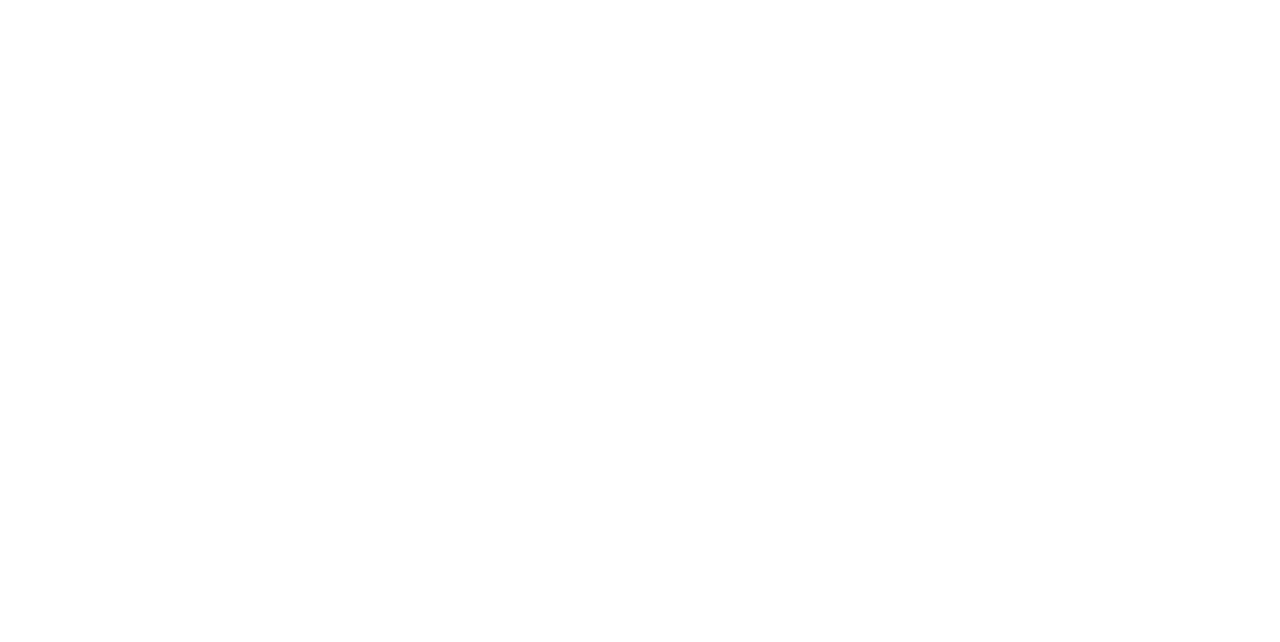
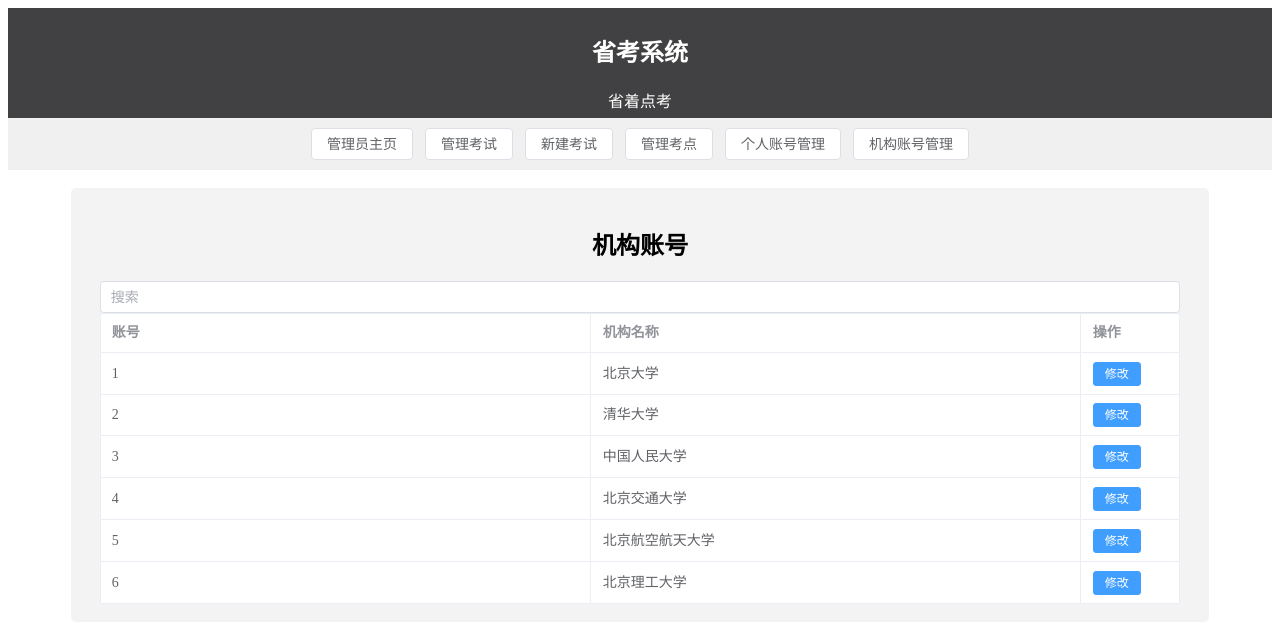
Before and after one commit to RTLiang/exam-manage-frontend, a Nuxt app: page /admin/institution_account in a window 1280 px wide. Shown: the top 642 px of the page. Built offline with nearby package versions, Linux system fonts and the light colour scheme.

Commit message:
机构账号

```diff
--- a/pages/admin/individual_account.vue
+++ b/pages/admin/individual_account.vue
@@ -13,6 +13,8 @@
                 <el-table-column prop="email" label="电子邮箱" required />
                 <el-table-column prop="Id_number" label="身份证号" required />
                 <el-table-column prop="institution" label="所属机构" />
+                <el-table-column prop="whitelisted" label="是否是白名单" sortable :formatter="ShiFouType"
+                    :filter-method="filterIsWhitelisted" />
                 <el-table-column label="操作" width="100">
                     <template v-slot="scope">
                         <el-button @click="handleEdit(scope.row)" type="primary" size="small">修改</el-button>
@@ -38,6 +40,7 @@ export default {
                     phone_number: '13812345678',
                     email: 'liming@example.com',
                     Id_number: '420101199001011234',
+                    whitelisted: false,
                 },
                 {
                     id: 2,
@@ -45,7 +48,8 @@ export default {
                     phone_number: '13698765432',
                     email: 'wangxiaohong@example.com',
                     Id_number: '420102199002021234',
-                    institution: '清华大学'
+                    institution: '清华大学',
+                    whitelisted: false,
                 },
                 {
                     id: 3,
@@ -53,7 +57,8 @@ export default {
                     phone_number: '15888888888',
                     email: 'zhaowei@example.com',
                     Id_number: '420103199003031234',
-                    institution: '中国人民大学'
+                    institution: '中国人民大学',
+                    whitelisted: false,
                 },
                 {
                     id: 4,
@@ -61,7 +66,8 @@ export default {
                     phone_number: '15111111111',
                     email: 'lili@example.com',
                     Id_number: '420104199004041234',
-                    institution: '北京交通大学'
+                    institution: '北京交通大学',
+                    whitelisted: true,
                 },
                 {
                     id: 5,
@@ -69,6 +75,7 @@ export default {
                     phone_number: '13999999999',
                     email: 'zhangwei@example.com',
                     Id_number: '420105199005051234',
+                    whitelisted: true,
 
                 },
                 {
@@ -77,6 +84,7 @@ export default {
                     phone_number: '13888889999',
                     email: 'wuqiong@example.com',
                     Id_number: '420106199006061234',
+                    whitelisted: true,
 
                 }
             ]
@@ -106,7 +114,19 @@ export default {
     methods: {
         handleEdit(row) {
             console.log(`Edit button clicked for row ${row.name}`)
-        }
+        },
+        filterIsWhitelisted(value, row) {
+            return row.IsWhitelisted === value;
+        },
+        ShiFouType(row, column,cellValue) {
+            if (row, column, cellValue) {
+                return ("是");
+            }
+            else {
+                return ("否");
+            }
+        },
+
     }
 }
 </script>
--- a/pages/admin/institution_account.vue
+++ b/pages/admin/institution_account.vue
@@ -1 +1,93 @@
-<template></template>
+<template>
+    <Banner />
+    <Admin />
+    <br>
+    <div class="institution_list_box">
+        <br>
+        <h2 style="text-align: center;">机构账号</h2>
+        <div class="institution_list">
+            <el-input v-model="searchQuery" placeholder="搜索" />
+            <el-table :data="filteredInstitutions" border style="width: 100%">
+                <el-table-column fixed prop="id" label="账号" required />
+                <el-table-column prop="name" label="机构名称" required />
+                <el-table-column label="操作" width="100">
+                    <template v-slot="scope">
+                        <el-button @click="handleEdit(scope.row)" type="primary" size="small">修改</el-button>
+                    </template>
+                </el-table-column>
+
+
+            </el-table>
+        </div>
+        <br>
+    </div>
+</template>
+
+<script>
+export default {
+    data() {
+        return {
+            searchQuery: '',
+            institutions: [
+                {
+                    id: 1,
+                    name: '北京大学',
+                },
+                {
+                    id: 2,
+                    name: '清华大学',
+                },
+                {
+                    id: 3,
+                    name: '中国人民大学',
+                },
+                {
+                    id: 4,
+                    name: '北京交通大学',
+                },
+                {
+                    id: 5,
+                    name: '北京航空航天大学',
+                },
+                {
+                    id: 6,
+                    name: '北京理工大学',
+                }
+            ]
+
+        }
+    },
+    computed: {
+        filteredInstitutions() {
+            const searchQuery = this.searchQuery.toLowerCase();
+            return this.institutions.filter(institution => {
+                const nameMatch = institution.name.toLowerCase().includes(searchQuery);
+                return (
+                    nameMatch
+                );
+            });
+        }
+    },
+
+
+    methods: {
+        handleEdit(row) {
+            console.log(`Edit button clicked for row ${row.name}`)
+        }
+    }
+}
+</script>
+<style>
+.institution_list {
+    width: 95%;
+    margin: 0 auto;
+
+}
+
+.institution_list_box {
+    background-color: #f3f3f3;
+    border-radius: 5px;
+    width: 90%;
+    margin: 0 auto;
+}
+</style>
```
